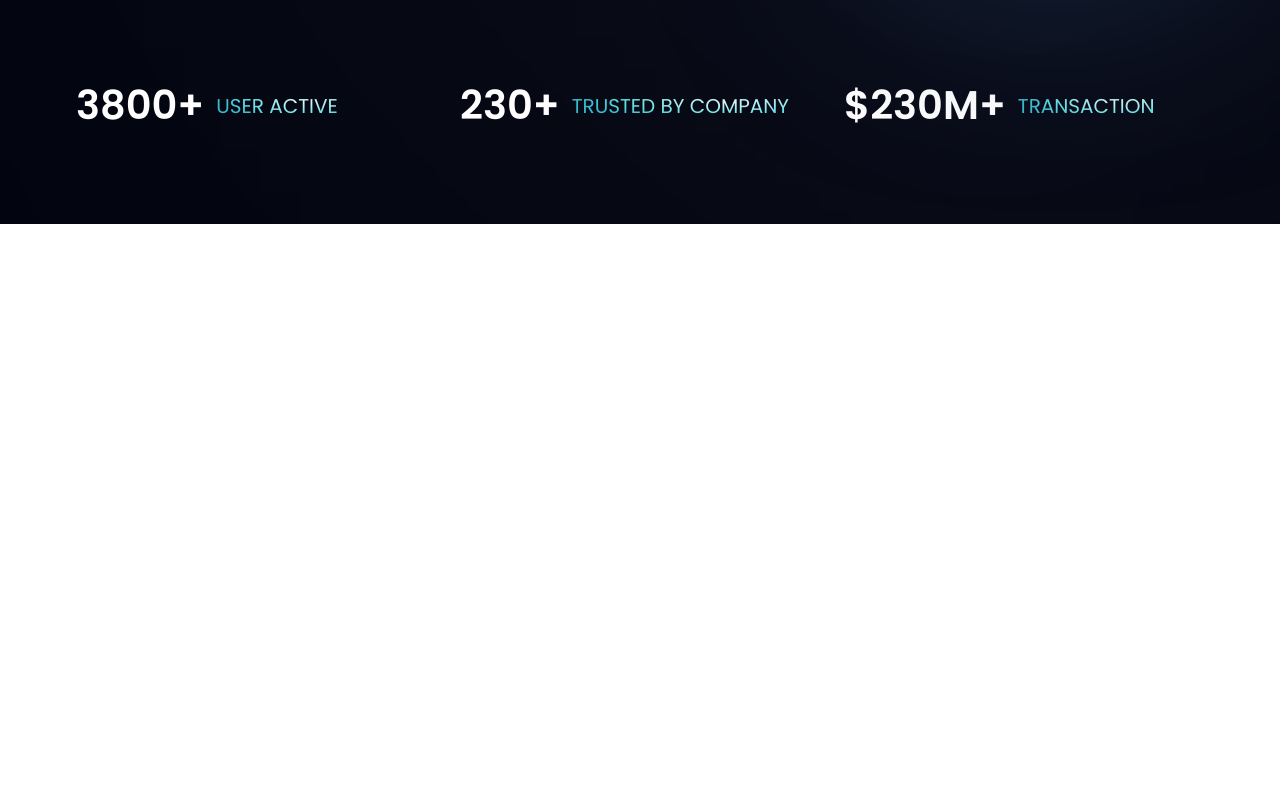
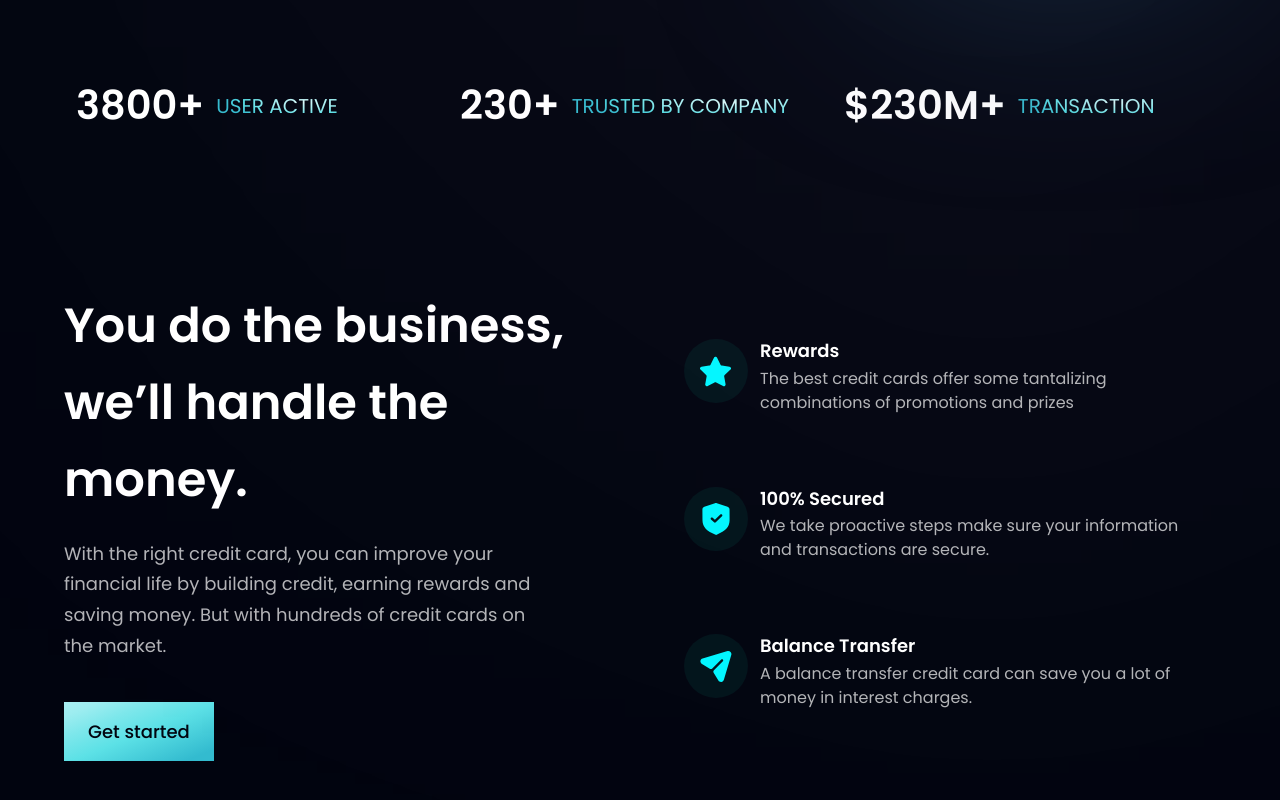
Before and after one commit to ankitkr52/Hoo-bank-UI, a React (Vite) app: page / in a window 1280 px wide. Shown: the part 721-1521 px from the top of the page. Before the commit the page ends 945 px from the top, so only its background shows below. Built offline with nearby package versions, Linux system fonts and the light colour scheme.

Commit message:
fixed business section

```diff
--- a/src/components/Business.jsx
+++ b/src/components/Business.jsx
@@ -1,12 +1,45 @@
-import React from 'react'
-import { features } from '../constants'
-import styles,{layout} from '../style'
-import Button from './Button'
+import { features } from "../constants";
+import styles, { layout } from "../style";
+import Button from "./Button";
+
+const FeatureCard = ({ icon, title, content, index }) => (
+  <div className={`flex flex-row p-6 rounded-[20px] ${index !== features.length - 1 ? "mb-6" : "mb-0"} feature-card`}>
+    <div className={`w-[64px] h-[64px] rounded-full ${styles.flexCenter} bg-dimBlue`}>
+      <img src={icon} alt="star" className="w-[50%] h-[50%] object-contain" />
+    </div>
+    <div className="flex-1 flex flex-col ml-3">
+      <h4 className="font-poppins font-semibold text-white text-[18px] leading-[23.4px] mb-1">
+        {title}
+      </h4>
+      <p className="font-poppins font-normal text-dimWhite text-[16px] leading-[24px]">
+        {content}
+      </p>
+    </div>
+  </div>
+);
+
 const Business = () =>  (
-    <div>
+  <section id="features" className={layout.section}>
+    <div className={layout.sectionInfo}>
+      <h2 className={styles.heading2}>
+        You do the business, <br className="sm:block hidden" /> we’ll handle
+        the money.
+      </h2>
+      <p className={`${styles.paragraph} max-w-[470px] mt-5`}>
+        With the right credit card, you can improve your financial life by
+        building credit, earning rewards and saving money. But with hundreds
+        of credit cards on the market.
+      </p>
 
+      <Button styles={`mt-10`} />
     </div>
-  )
 
+    <div className={`${layout.sectionImg} flex-col`}>
+      {features.map((feature, index) => (
+        <FeatureCard key={feature.id} {...feature} index={index} />
+      ))}
+    </div>
+  </section>
+);
 
-export default Business
+export default Business;
--- a/src/components/Button.jsx
+++ b/src/components/Button.jsx
@@ -1,10 +1,10 @@
 import React from 'react'
 
-const Button = () => {
+const Button = ({styles}) => {
   return (
-    <div>
-
-    </div>
+   <button type='button' className={`py-4 px-6 bg-blue-gradient font-poppins font-medium text-[18px] text-primary outline-none ${styles}`}>
+Get started
+   </button>
   )
 }
 
```
